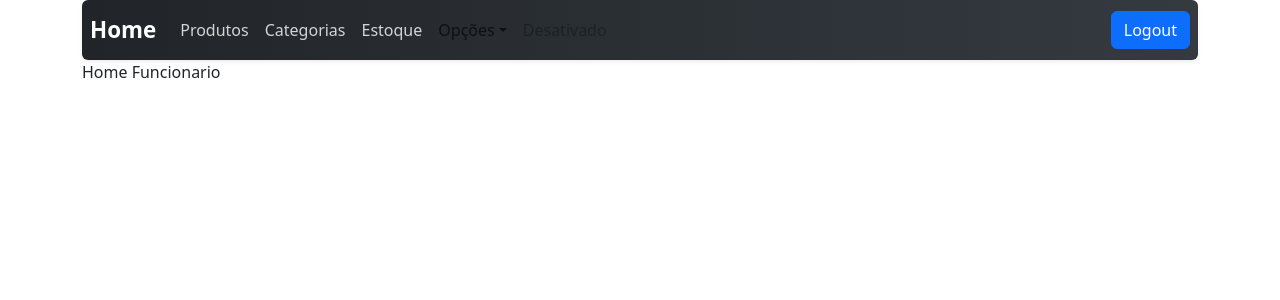
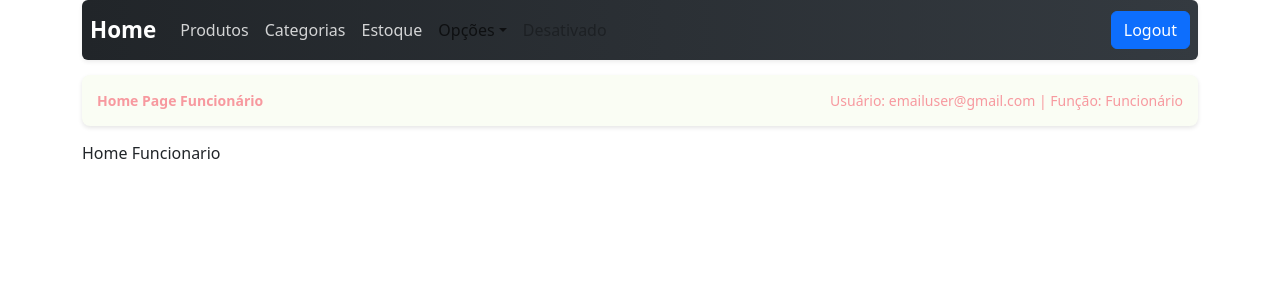
Before and after one commit to floregabi/pizzaria-itb, a React (Vite) app: page /#/ in a window 1280 px wide. Shown: the top 300 px of the page. Built offline with nearby package versions, Linux system fonts and the light colour scheme.

Commit message:
Cadastro de Produtos concluído, passando valores para os componentes através de props

```diff
--- /dev/null
+++ b/src/components/CredentialUser.jsx
@@ -0,0 +1,42 @@
+const CredentialUser = ({ title }) =>{
+
+     // Estilos personalizados
+ const customStyles = {
+
+ display: "flex",
+ justifyContent: "space-between",
+ alignItems: "center",
+ backgroundColor: "#fafdf4",
+ padding: "5px",
+ marginBottom: "15px",
+ marginTop: "15px",
+ width: "100%",
+ borderRadius: "8px",
+ boxShadow: "0px 2px 4px rgba(0,0,0,0.1)",
+ color: "#721c24",
+ fontSize: "14px"
+ }
+ const pageInfo = {
+ backgroundColor: "#fafdf4",
+ color: "#f7999f",
+ fontWeight: "bold",
+ padding: "10px"
+ }
+ const userInfo = {
+ backgroundColor: "#fafdf4",
+ color: "#f7999f",
+ padding: "10px"
+ }
+
+
+    return (
+        <div style={customStyles}>
+            <div style={pageInfo}>{ title }</div>
+            <div style={userInfo}>
+                Usuário: emailuser@gmail.com | Função: Funcionário
+            </div>
+        </div>
+    )
+}
+
+export default CredentialUser
--- a/src/pages/HomeFuncionario/HomeFuncionario.jsx
+++ b/src/pages/HomeFuncionario/HomeFuncionario.jsx
@@ -1,3 +1,4 @@
+import CredentialUser from "../../components/CredentialUser"
 import MenuFuncionario from "../MenuFuncionario/MenuFuncionario"
 
 const HomeFuncionario = () => {
@@ -6,6 +7,7 @@
         <div className="container">
 
             <MenuFuncionario/>
+            <CredentialUser title="Home Page Funcionário"/>
 
             <p>Home Funcionario</p>
 
--- a/src/pages/ListarCategoria/ListarCategoria.jsx
+++ b/src/pages/ListarCategoria/ListarCategoria.jsx
@@ -1,10 +1,12 @@
 import MenuFuncionario from "../MenuFuncionario/MenuFuncionario"
+import CredentialUser from "../../components/CredentialUser"
 
 const ListarCategoria =() =>{
 
     return(
         <div className="container">
             <MenuFuncionario/>
+            <CredentialUser title="Lista de Produtos"/>
 
             <p>Listar Categoria do Produto</p>
 
--- a/src/pages/ListarProduto/ListarProduto.jsx
+++ b/src/pages/ListarProduto/ListarProduto.jsx
@@ -3,8 +3,8 @@
 import { Link } from "react-router-dom"
 
 import MenuFuncionario from "../MenuFuncionario/MenuFuncionario"
+import CredentialUser from "../../components/CredentialUser"
 import api from "../../services/api"
-import { use } from "react"
 
 const ListarProduto = () =>{
 
@@ -79,7 +79,7 @@
     return (
         <div className="container">
              <MenuFuncionario/>
-
+             <CredentialUser title="Lista de Produtos"/>
               <div className="table-responsive">
         <table className="table table-bordered table-striped table-hover">
           <thead className="table-success">
--- a/src/pages/NovoProduto/NovoProduto.jsx
+++ b/src/pages/NovoProduto/NovoProduto.jsx
@@ -1,6 +1,8 @@
 import React, { useState, useEffect } from "react"
 
 import MenuFuncionario from "../MenuFuncionario/MenuFuncionario"
+import CredentialUser from "../../components/CredentialUser"
+
 import api from "../../services/api"
 
 const NovoProduto = () => {
@@ -57,6 +59,7 @@
         <div className="container">
 
             <MenuFuncionario />
+            <CredentialUser title="Lista de Produtos"/>
 
             <form onSubmit={enviarProduto} className="container-fluid p-4">
 
```
